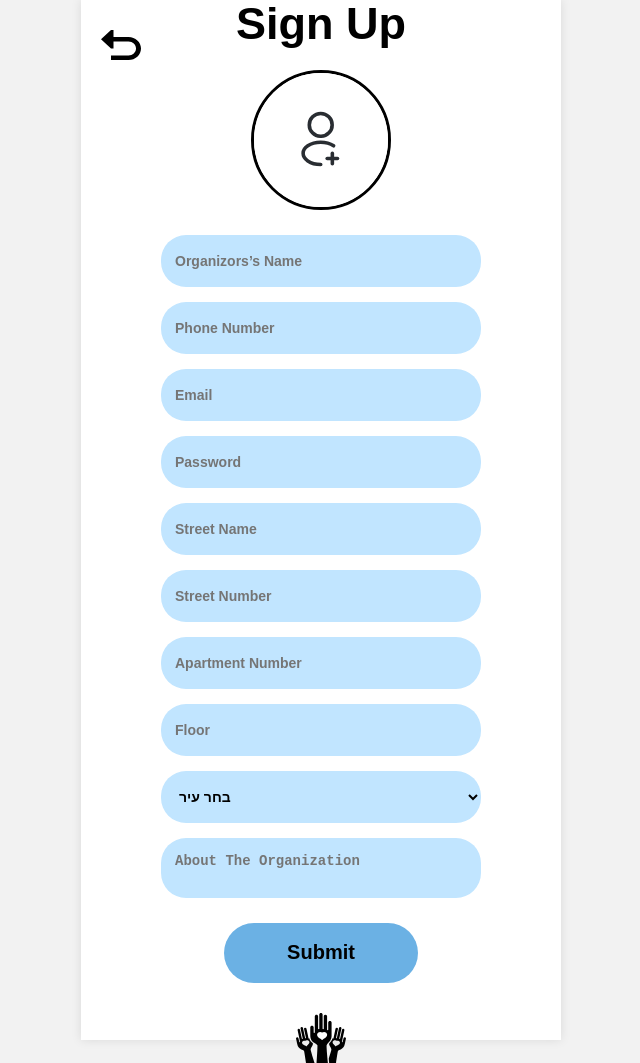
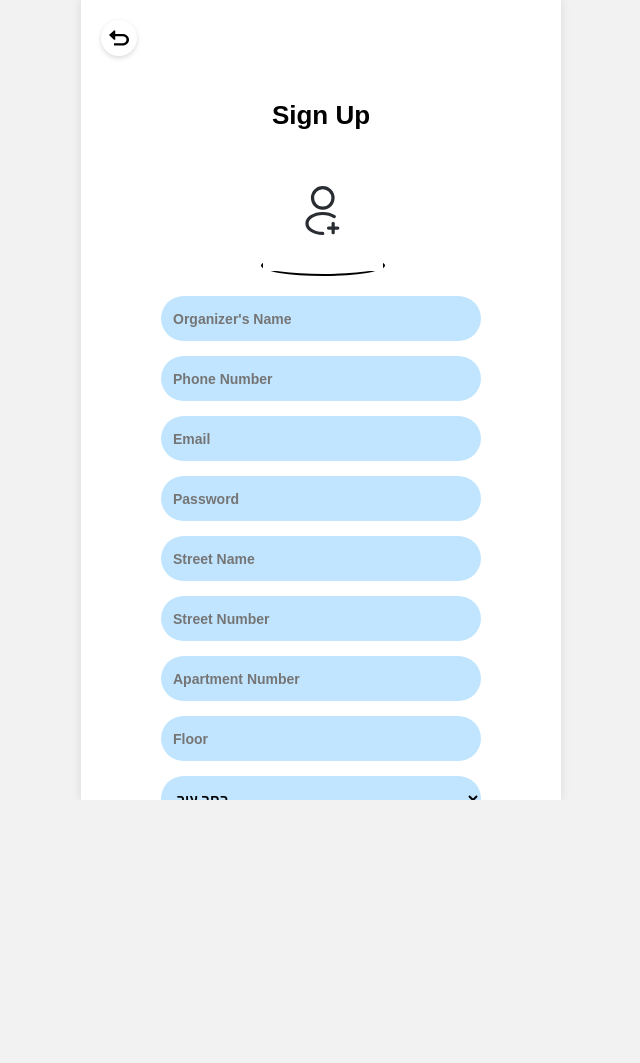
Before and after one commit to Martinecaasi/HandsOn, a plain HTML site: page Pages/Organizer/signUpAsOrg.html in a window 1280 px wide. Shown: the whole page, without its empty margins (319-959 px from the left). After the commit the page ends 800 px from the top, so only its background shows below. Drawn offline with Linux system fonts and the light colour scheme.

Commit message:
update sign up org

```diff
--- a/Css/signUpAsOrg.css
+++ b/Css/signUpAsOrg.css
@@ -2,7 +2,7 @@
   width: 100%;
   max-width: 480px;
   min-width: 320px;
-  min-height: 130vh;
+  min-height: 100vh;
   background: white;
   padding: 20px;
   margin: 0 auto;
@@ -10,32 +10,36 @@
   display: flex;
   flex-direction: column;
   align-items: center;
-  justify-content: center;
   position: relative;
+  overflow-y: auto;
 }
 
 .back-arrow {
   position: absolute;
-  top: 30px;
+  top: 20px;
   left: 20px;
-  font-size: 30px;
-  color: black;
-  text-decoration: none;
+  width: 36px;
+  height: 36px;
+  display: flex;
+  align-items: center;
+  justify-content: center;
+  background-color: white;
+  border-radius: 50%;
+  box-shadow: 0 2px 5px rgba(0, 0, 0, 0.15);
+  z-index: 10;
 }
 
-.organizer-signup {
-  display: flex;
-  flex-direction: column;
-  align-items: center;
-  padding: 30px 20px;
-  justify-content: space-between;
+.back-arrow img {
+  width: 20px;
+  height: 20px;
 }
 
 .title {
-  font-size: 45px;
-  font-weight: bold;
-  margin: 20px 0;
+  font-size: 26px;
+  font-weight: 600;
   color: black;
+  margin: 80px 0 20px;
+  text-align: center;
 }
 
 .signup-form {
@@ -49,19 +53,17 @@
 
 .profile-upload {
   position: relative;
-  width: 140px;
-  height: 140px;
+  width: 120px;
+  height: 120px;
   margin-bottom: 10px;
 }
 
 .avatar-wrapper {
-  display: block;
   width: 100%;
   height: 100%;
-  border: 3px solid black;
+  border: 2px solid black;
   border-radius: 50%;
   overflow: hidden;
-  position: relative;
   background-color: white;
   cursor: pointer;
 }
@@ -72,56 +74,37 @@
   object-fit: cover;
 }
 
-.plus-button {
-  position: absolute;
-  bottom: 0;
-  right: 0;
-  transform: translate(25%, 25%);
-  background-color: #66b3ff;
-  color: white;
-  font-weight: bold;
-  font-size: 20px;
-  width: 32px;
-  height: 32px;
-  border-radius: 50%;
-  border: 2px solid white;
-  display: flex;
-  align-items: center;
-  justify-content: center;
-}
-
 .signup-form input,
 .signup-form select,
 .signup-form textarea {
-  padding: 14px;
+  padding: 12px;
   border: none;
   border-radius: 25px;
   background-color: #C1E5FF;
   font-size: 14px;
   font-weight: 600;
-  width: 320px;
-  height: 52px;
+  width: 100%;
+  height: 45px;
 }
 
 .signup-form textarea {
   resize: none;
   min-height: 60px;
-  max-height: 200px;
+  max-height: 150px;
   line-height: 1.4;
-  overflow: hidden;
 }
 
 .signup-form button {
-  padding: 12px;
-  font-size: 20px;
+  padding: 10px;
+  font-size: 16px;
   font-weight: bold;
   background-color: #6BB1E4;
   border: none;
   border-radius: 999px;
   color: black;
   margin-top: 10px;
-  width: 194px;
-  height: 60px;
+  width: 160px;
+  height: 45px;
   cursor: pointer;
 }
 
--- a/Pages/Organizer/signUpAsOrg.html
+++ b/Pages/Organizer/signUpAsOrg.html
@@ -13,7 +13,10 @@
 <body>
   <div class="mobile-frame organizer-signup">
 
-    <a href="signupAs.html" class="back-arrow"><img src="/Images/arrow.svg" alt="Back Arrow"></a>
+    <a href="/pages/signupAs.html" class="back-arrow">
+      <img src="/Images/arrow.svg" alt="Back Arrow">
+    </a>
+
     <h1 class="title">Sign Up</h1>
 
     <form class="signup-form" enctype="multipart/form-data">
@@ -25,7 +28,7 @@
         <input type="file" id="orgImageInput" accept="image/png, image/jpeg" hidden />
       </div>
 
-      <input type="text" id="orgName" name="orgName" placeholder="Organizors’s Name" required />
+      <input type="text" id="orgName" name="orgName" placeholder="Organizer's Name" required />
       <input type="tel" id="phone" name="phone" placeholder="Phone Number" required />
       <input type="email" id="email" name="email" placeholder="Email" required />
       <input type="password" id="password" name="password" placeholder="Password" required />
@@ -33,6 +36,7 @@
       <input type="number" id="streetNumber" name="streetNumber" placeholder="Street Number" required />
       <input type="text" id="apartmentNumber" name="apartmentNumber" placeholder="Apartment Number" />
       <input type="text" id="apartmentFloor" name="apartmentFloor" placeholder="Floor" />
+
       <select id="citySelect" name="city" required>
         <option value="">בחר עיר</option>
         <option value="תל אביב">תל אביב</option>
@@ -61,7 +65,7 @@
         <option value="קריית שמונה">קריית שמונה</option>
       </select>
 
-      <textarea placeholder="About The Organization" id="about" name="about" rows="4" required></textarea>
+      <textarea placeholder="About The Organization" id="about" name="about" rows="3" required></textarea>
 
       <button type="submit">Submit</button>
     </form>
@@ -69,7 +73,6 @@
     <img src="/Images/handslogo/black.svg" alt="HandsOn logo" class="logo-bottom" />
 
   </div>
-
 </body>
 
 </html>
```
